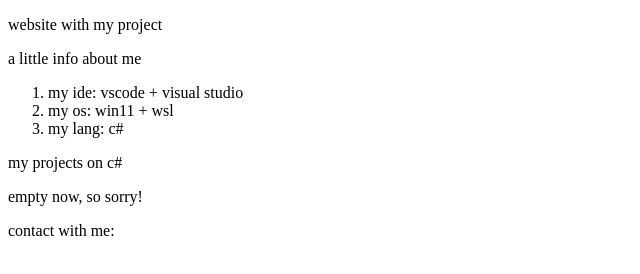
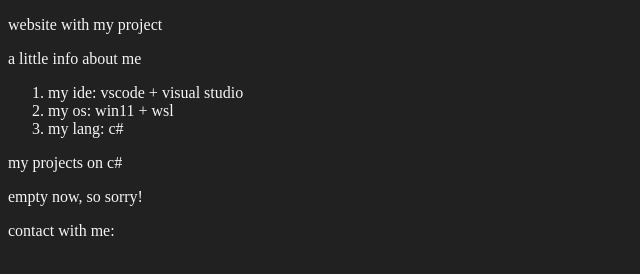
Before and after one commit to o0travaa/otravaPortfolioRepository, a plain HTML site: page index.html in a window 1280 px wide. Shown: the whole page, without its empty margins (0-640 px from the left). Drawn offline with Linux system fonts and the light colour scheme.

Commit message:
created css

```diff
--- a/index.html
+++ b/index.html
@@ -4,6 +4,7 @@
     <meta charset="UTF-8">
     <meta name="viewport" content="width=device-width, initial-scale=1.0">
     <title>.otrava website.</title>
+    <link rel="stylesheet" href="style.css"
 </head>
 <body>
     <div class="title">
--- /dev/null
+++ b/style.css
@@ -0,0 +1,4 @@
+body {
+    background-color: #212121;
+    color: whitesmoke;
+}
```
